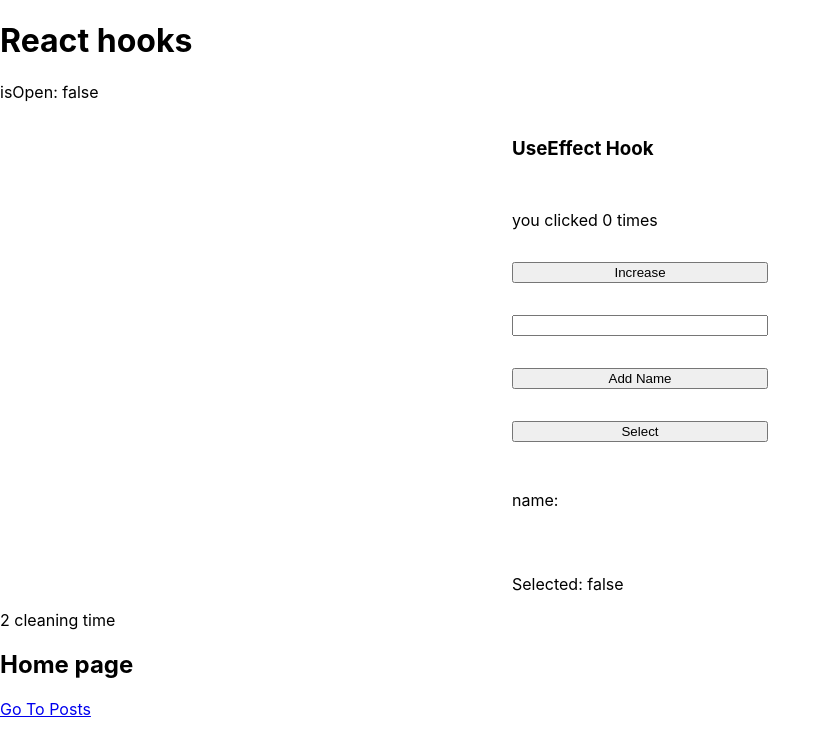
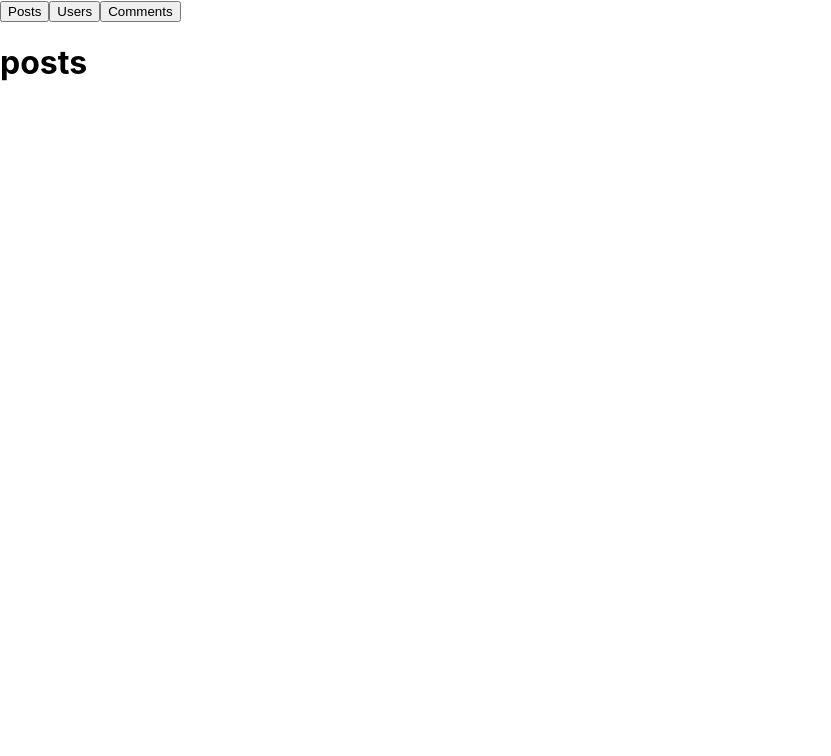
Before and after one commit to NidhitheCoder/advanced-react, a React (Create React App) app in the folder react-hooks/: page / in a window 1280 px wide. Shown: the top 756 px of the page, without its empty margins (0-831 px from the left). Built offline with nearby package versions, Linux system fonts and the light colour scheme.

Commit message:
feat: update app component for try new useeffect example

```diff
--- a/react-hooks/src/App.js
+++ b/react-hooks/src/App.js
@@ -1,42 +1,57 @@
-import { useEffect, useState } from "react";
-import { Route, BrowserRouter as Router, Routes } from "react-router-dom";
+import { useState } from "react";
+// import { Route, BrowserRouter as Router, Routes } from "react-router-dom";
 
-import UseEffectHook from "./components/UseEffect";
-import UseEffectExample2 from "./components/UseEffectExample2";
+// import UseEffectHook from "./components/UseEffect";
+// import UseEffectExample2 from "./components/UseEffectExample2";
 
-import Home from "./components/Home";
-import Posts from "./components/Posts";
+// import Home from "./components/Home";
+// import Posts from "./components/Posts";
+
+// function App() {
+//   const [isOpen, setIsOpen] = useState(false);
+//   const [delay, setDelay] = useState(true);
+
+//   useEffect(() => {
+//     if (!delay) {
+//       const int = setInterval(() => setIsOpen((prev) => !prev), 500);
+
+//       return () => clearInterval(int);
+//     }
+//   }, [delay]);
+
+//   useEffect(() => {
+//     const time = setTimeout(() => setDelay(false), 5000);
+//     return () => clearTimeout(time);
+//   }, []);
+
+//   return (
+//     <div className="App">
+//       <h1>React hooks</h1>
+//       <p>isOpen: {isOpen.toString()}</p>
+//       <UseEffectHook />
+//       <UseEffectExample2 />
+//       {/* <UseEffectCleanup /> */}
+//       <Router>
+//         <Routes>
+//           <Route exact path="/" element={<Home />} />
+//           <Route path="/posts" element={<Posts />} />
+//         </Routes>
+//       </Router>
+//     </div>
+//   );
+// }
+
+// export default App;
 
 function App() {
-  const [isOpen, setIsOpen] = useState(false);
-  const [delay, setDelay] = useState(true);
-
-  useEffect(() => {
-    if (!delay) {
-      const int = setInterval(() => setIsOpen((prev) => !prev), 500);
-
-      return () => clearInterval(int);
-    }
-  }, [delay]);
-
-  useEffect(() => {
-    const time = setTimeout(() => setDelay(false), 5000);
-    return () => clearTimeout(time);
-  }, []);
+  const [resourceType, setResourceType] = useState("posts");
 
   return (
-    <div className="App">
-      <h1>React hooks</h1>
-      <p>isOpen: {isOpen.toString()}</p>
-      <UseEffectHook />
-      <UseEffectExample2 />
-      {/* <UseEffectCleanup /> */}
-      <Router>
-        <Routes>
-          <Route exact path="/" element={<Home />} />
-          <Route path="/posts" element={<Posts />} />
-        </Routes>
-      </Router>
+    <div>
+      <button onClik={() => setResourceType("posts")}>Posts</button>
+      <button onClik={() => setResourceType("users")}>Users</button>
+      <button onClik={() => setResourceType("comments")}>Comments</button>
+      <h1>{resourceType}</h1>
     </div>
   );
 }
```
